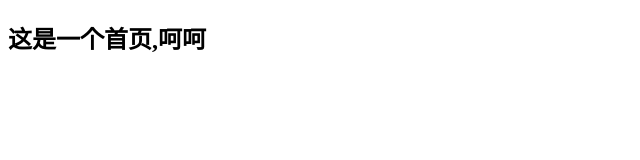
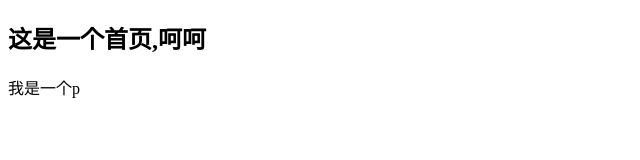
Before and after one commit to liu20187829/ReviewGit, a plain HTML site: page index.html in a window 1280 px wide. Shown: the full height of the page, 0-640 px from the left. Drawn offline with Linux system fonts and the light colour scheme.

Commit message:
增加一个p功能

```diff
--- a/index.html
+++ b/index.html
@@ -8,5 +8,6 @@
 </head>
 <body>
     <h2>这是一个首页,呵呵</h2>
+    <p>我是一个p</p>
 </body>
 </html>
```
